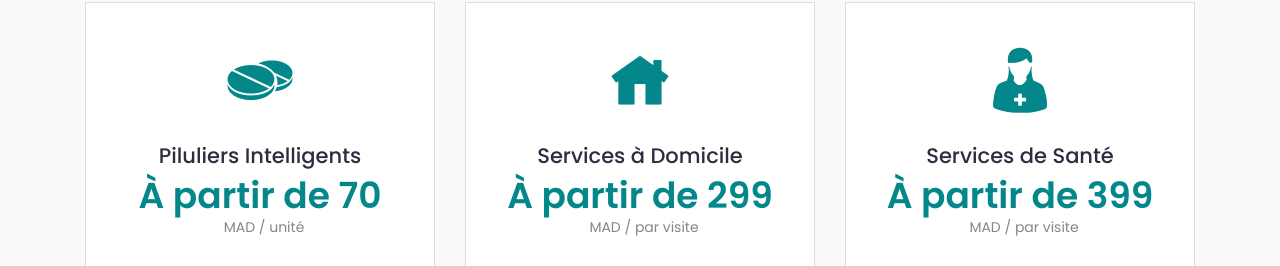
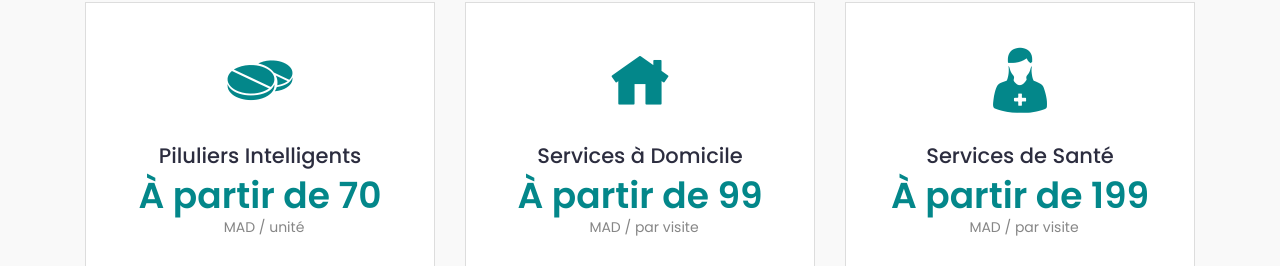
Before and after one commit to Fatimezzahra-DARIM/BaSIDI, a plain HTML site: page index.html in a window 1280 px wide. Shown: the part 5167-5433 px from the top of the page. Drawn offline with Linux system fonts and the light colour scheme; a script that the page names is missing.

Commit message:
Add some changes

```diff
--- a/index.html
+++ b/index.html
@@ -649,7 +649,7 @@
                         </div>
                         <h4 class="title">Services à Domicile</h4>
                         <div class="price">
-                            <p class="amount">À partir de 299 <span>MAD / par visite</span></p>
+                            <p class="amount">À partir de 99 <span>MAD / par visite</span></p>
                         </div>
                     </div>
                     <!-- Table List -->
@@ -677,7 +677,7 @@
                         </div>
                         <h4 class="title">Services de Santé </h4>
                         <div class="price">
-                            <p class="amount">À partir de 399 <span>MAD / par visite</span></p>
+                            <p class="amount">À partir de 199 <span>MAD / par visite</span></p>
                         </div>
                     </div>
                     <!-- Table List -->
```
